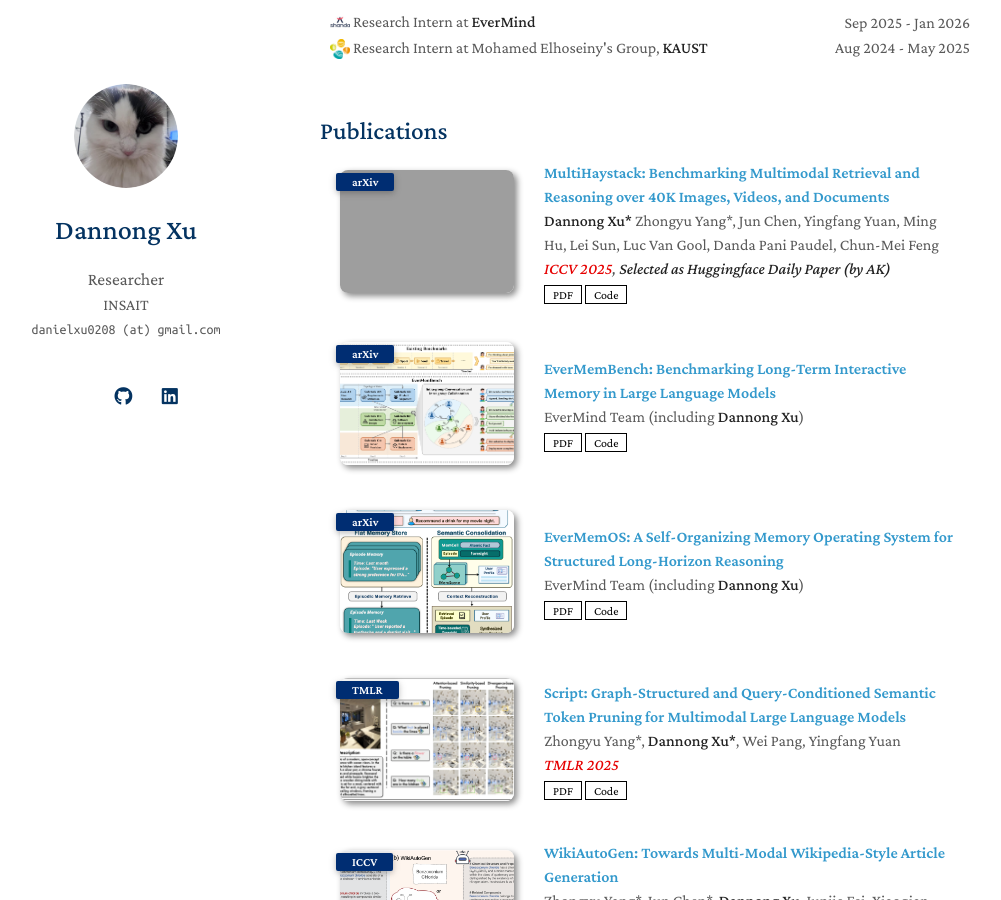
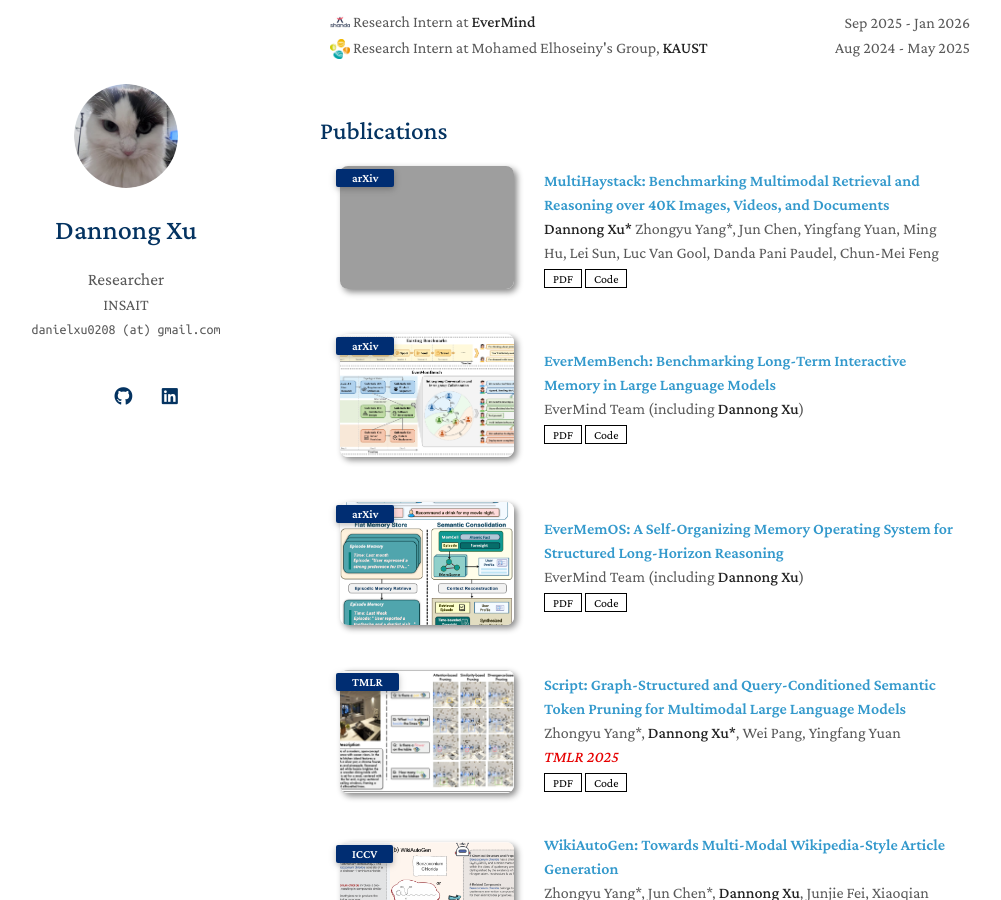
Before and after one commit to Danielxu0208/Danielxu0208.github.io, a Jekyll site: the page built from index.md, in a window 1280 px wide and 900 px high, scrolled down 805 px. Shown: the whole window, without its empty margins (150-1151 px from the left). Built offline with Jekyll 4.4.1, drawn with Linux system fonts in a browser that asks for light colours; a style sheet for code colours, icons or effects is not loaded; our own code applies the rules of GitHub Pages for plain Markdown files; grey boxes are pictures that could not be loaded.

Commit message:
Update publications.yml

```diff
--- a/_data/publications.yml
+++ b/_data/publications.yml
@@ -3,7 +3,6 @@ main:
   - title: "MultiHaystack: Benchmarking Multimodal Retrieval and Reasoning over 40K Images, Videos, and Documents"
     authors: <strong>Dannong Xu*</strong> Zhongyu Yang*, Jun Chen, Yingfang Yuan, Ming Hu, Lei Sun, Luc Van Gool, Danda Pani Paudel, Chun-Mei Feng
     conference_short: arXiv
-    conference: <strong><span style="color:#e60000">ICCV 2025</span></strong>, <strong>Selected as Huggingface Daily Paper (by AK)</strong>
     pdf: https://arxiv.org/abs/2603.05697
     code: https://danielxu0208.github.io/MultiHaystack.github.io/
     image: ./assets/img/compare_haystack.png
```
